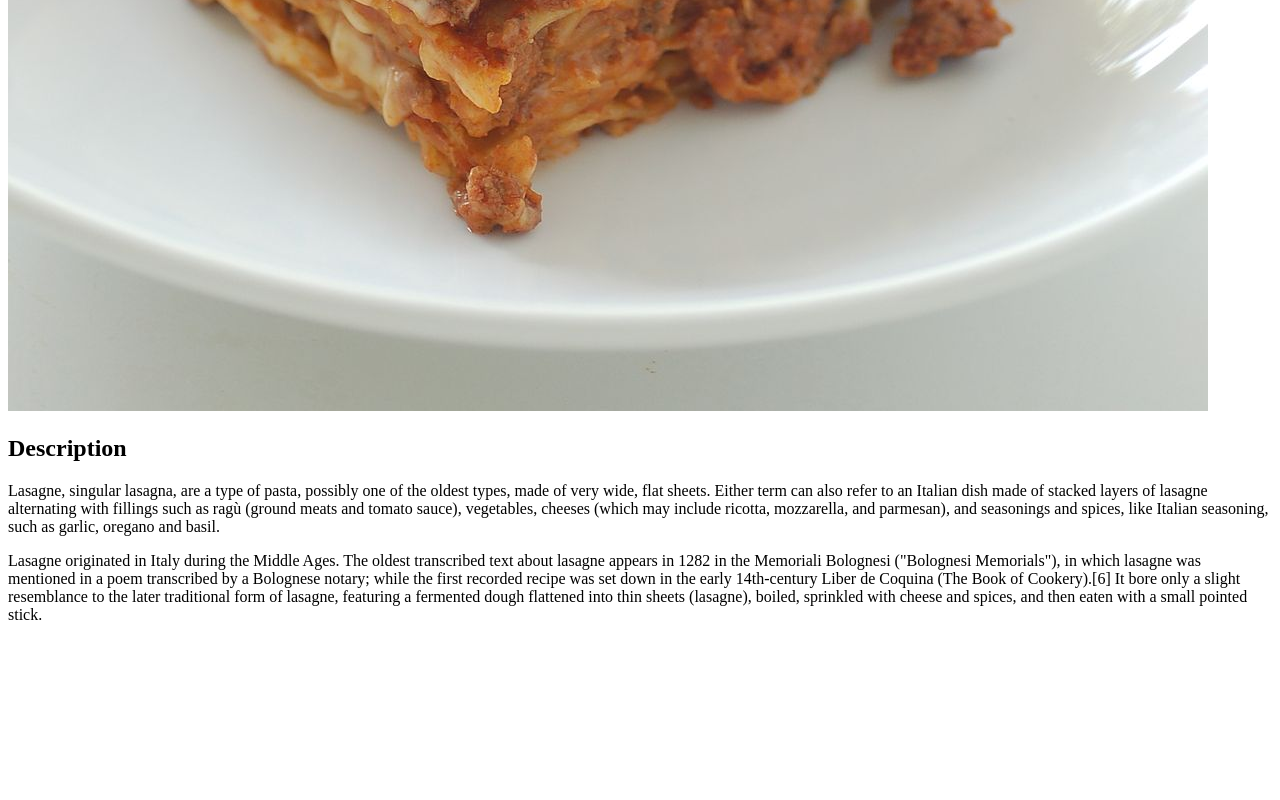
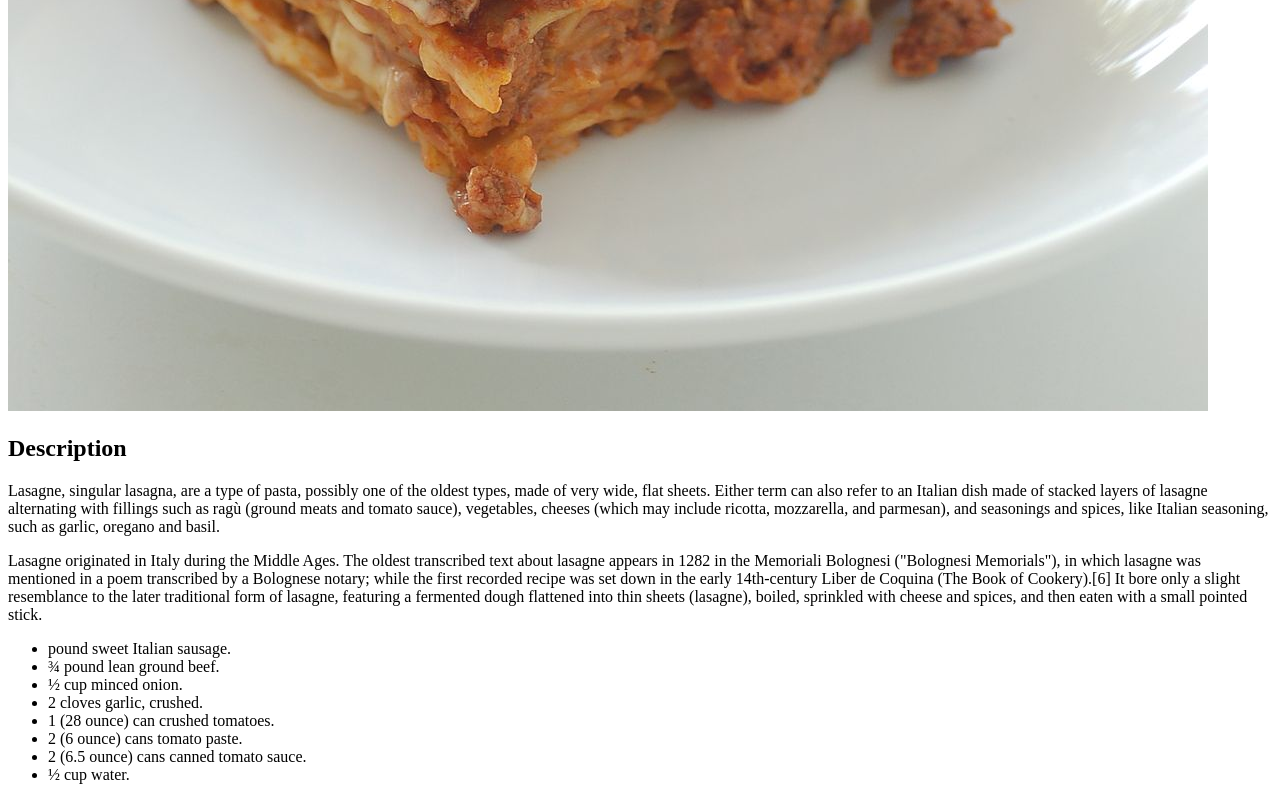
Before and after one commit to haseeb-shoukat/odin-recipes, a plain HTML site: page recipes/lasagna.html in a window 1280 px wide. Shown: the part 899-1699 px from the top of the page. Before the commit the page ends 1539 px from the top, so only its background shows below. Drawn offline with Linux system fonts and the light colour scheme; files whose address does not match are found by name.

Commit message:
Add ingredients to lasagna recipe

```diff
--- a/recipes/lasagna.html
+++ b/recipes/lasagna.html
@@ -28,5 +28,15 @@
             flattened into thin sheets (lasagne), boiled, sprinkled with cheese
             and spices, and then eaten with a small pointed stick.
         </p>
+        <ul>
+            <li>pound sweet Italian sausage.</li>
+            <li>¾ pound lean ground beef.</li>
+            <li>½ cup minced onion.</li>
+            <li>2 cloves garlic, crushed.</li>
+            <li>1 (28 ounce) can crushed tomatoes.</li>
+            <li>2 (6 ounce) cans tomato paste.</li>
+            <li>2 (6.5 ounce) cans canned tomato sauce.</li>
+            <li>½ cup water.</li>
+        </ul>
     </body>
 </html>
```
